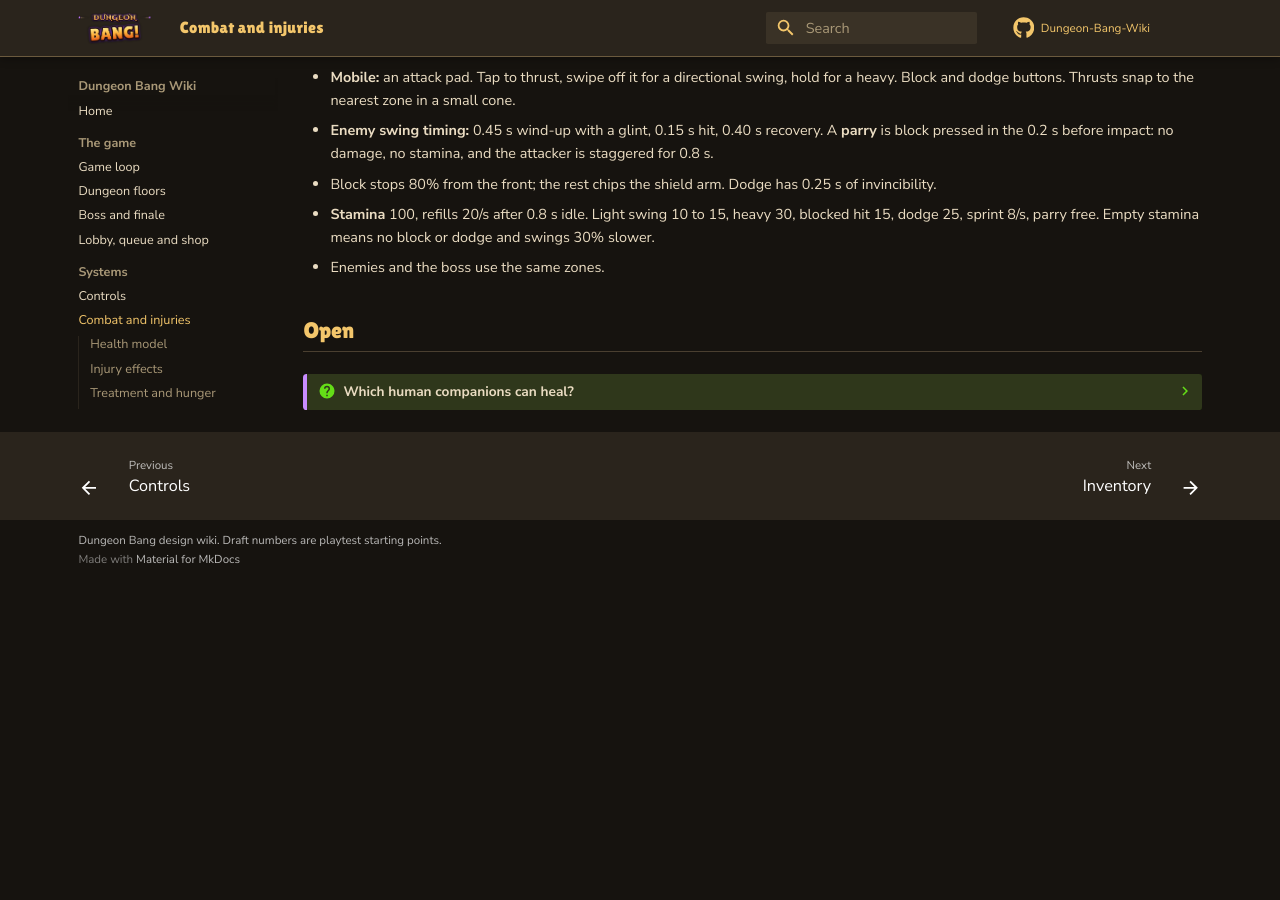
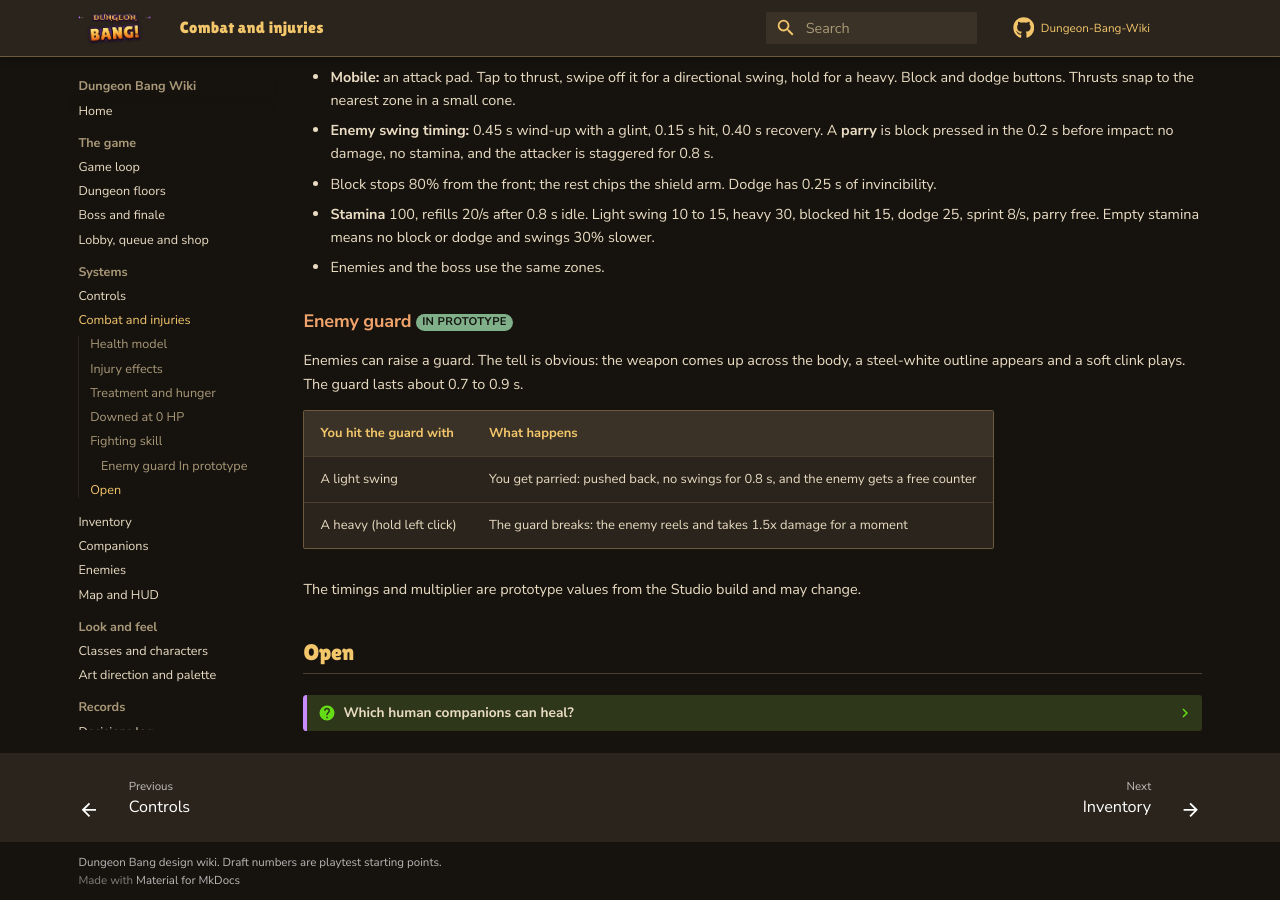
Before and after one commit to iamlegendok/Dungeon-Bang-Wiki, an MkDocs documentation site: the page built from docs/combat.md, in a window 1280 px wide and 900 px high, scrolled down 4604 px. Built offline with MkDocs 1.6.1 and Material for MkDocs 9.7.7, drawn with Linux system fonts in a browser that asks for light colours; comment, search, counter and statistics services are not loaded; before the commit the page ends 5183 px from its top, so only the background shows below that.

Commit message:
Enemies can raise a guard: light swings get parried, heavies break it
Co-Authored-By: Claude Opus 5.5 (1M context) <noreply@anthropic.com>
Claude-Session: https://claude.ai/code/session_01BBz4VfGTsvBuNKXe58LieA

```diff
--- a/docs/combat.md
+++ b/docs/combat.md
@@ -90,6 +90,17 @@ Food: bread +30, dried meat +50, hearty stew +80 with 2x healing (shop), monster
 - **Stamina** 100, refills 20/s after 0.8 s idle. Light swing 10 to 15, heavy 30, blocked hit 15, dodge 25, sprint 8/s, parry free. Empty stamina means no block or dodge and swings 30% slower.
 - Enemies and the boss use the same zones.
 
+### Enemy guard <span class="tag decided">In prototype</span> { #enemy-guard }
+
+Enemies can raise a guard. The tell is obvious: the weapon comes up across the body, a steel-white outline appears and a soft clink plays. The guard lasts about 0.7 to 0.9 s.
+
+| You hit the guard with | What happens |
+|-|-|
+| A light swing | You get parried: pushed back, no swings for 0.8 s, and the enemy gets a free counter |
+| A heavy (hold left click) | The guard breaks: the enemy reels and takes 1.5x damage for a moment |
+
+The timings and multiplier are prototype values from the Studio build and may change.
+
 ## Open
 
 ??? question "Which human companions can heal?"
```
Also changed, not shown: docs/controls.md (+1 -0 lines).
